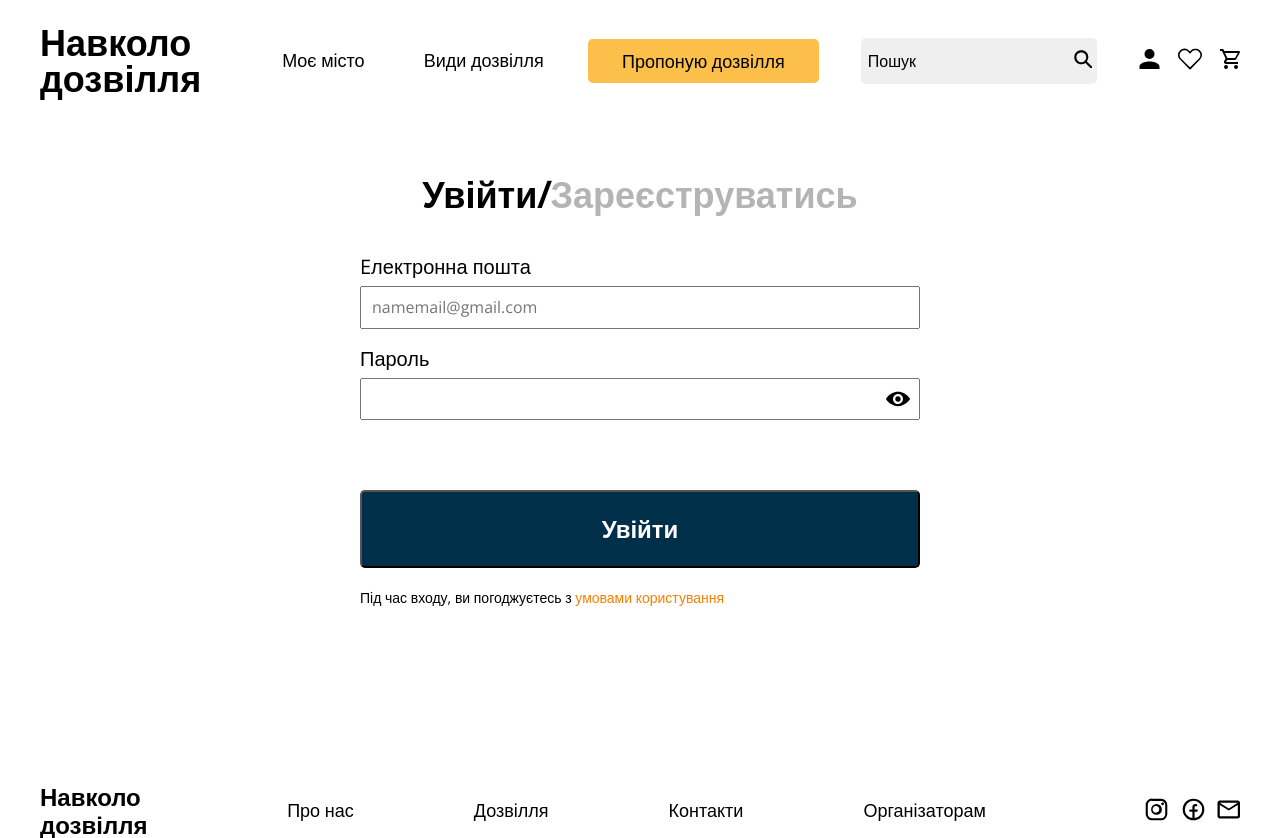
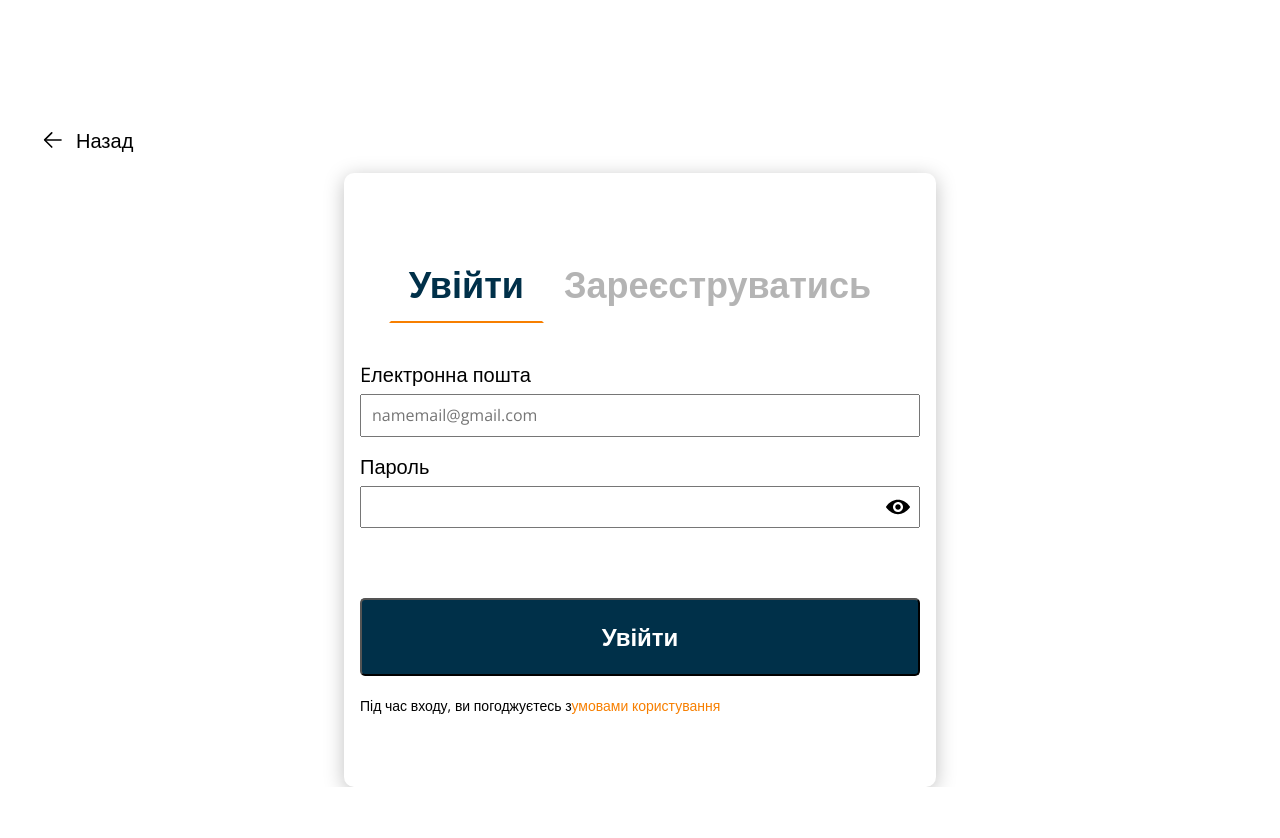
Before and after one commit to Olyazarichna/marketplace, a Next.js app: page /logInPage in a window 1280 px wide. After the commit the page ends 800 px from the top, so only its background shows below. Built offline with nearby package versions, Linux system fonts and the light colour scheme.

Commit message:
change login page

```diff
--- a/src/app/cart/page.js
+++ b/src/app/cart/page.js
@@ -1,11 +1,13 @@
 import styles from "../page.module.scss";
+import Cart from "../components/Cart/Cart";
 
-const Cart = () => {
+const CartPage = () => {
     return (
         <section>
             <h2 style={{ color: "red", textAlign: "center" }}>Корзина товарів</h2>
+            {/* <Cart /> */}
         </section>
     );
 };
 
-export default Cart;
+export default CartPage;
--- a/src/app/components/Cart/Cart.jsx
+++ b/src/app/components/Cart/Cart.jsx
@@ -1,3 +1,4 @@
+'use client'
 import ProductList from '../ProductList/ProductList';
 import CartItem from '../CartItem/CartItem';
 import { useState } from 'react';
--- a/src/app/components/Header/Header.jsx
+++ b/src/app/components/Header/Header.jsx
@@ -83,7 +83,7 @@ const Header = () => {
           </button>
         </li>
         <li className={styles.btnList__item}>
-          <Link href="/cart" className={styles.btnList__btn}>
+          <Link href="/cartPage" className={styles.btnList__btn}>
             <svg
               className={styles.btnList__icon}
               xmlns="http://www.w3.org/2000/svg"
--- a/src/app/components/LogInForm/LogInForm.jsx
+++ b/src/app/components/LogInForm/LogInForm.jsx
@@ -7,6 +7,7 @@ const LogInForm = () => {
   const [email, setEmail] = useState("");
   const [password, setPassword] = useState("");
   const [showPassword, setShowPassword] = useState(false);
+  const [activeButton, setActiveButton] = useState("login");
 
   const onPasswordClick = () => {
     setShowPassword(!showPassword);
@@ -25,20 +26,48 @@ const LogInForm = () => {
         break;
     }
   };
-  const handleSubmit = () => {
+  const handleSubmit = (e) => {
+    e.preventDefault();
     if (password.trim() === "" || email.trim === "") {
       alert("Email and password are required fields");
       return;
     }
-    console.log("send");
+    console.log("email", email);
+    console.log("password", password);
+  };
+  const handleSetActive = () => {
+    setActiveButton("register");
   };
 
   return (
-    <div className={styles.container}>
-      <h3 className={styles.heading}>
-        Увійти/<span className={styles.span}>Зареєструватись</span>
-      </h3>
-      <form className={styles.form} onSubmit={handleSubmit} autoComplete="off">
+    <div className={"container"}>
+      <Link href="/" className={styles.btn}>
+        Назад
+      </Link>
+      <div className={styles.formContainer}>
+        <div className={styles.btnWrapper}>
+          <button
+            className={`${styles.headingBtn} ${
+              activeButton === "login" ? styles.active : ""
+            }`}
+            onClick={() => setActiveButton("login")}
+          >
+            Увійти
+          </button>
+          <button
+            className={`${styles.spanBtn} ${
+              activeButton === "register" ? styles.active : ""
+            }`}
+            onClick={handleSetActive}
+          >
+            Зареєструватись
+          </button>
+        </div>
+        <form
+          className={styles.form}
+          onSubmit={handleSubmit}
+          autoComplete="off"
+        >
           <div className={styles.form__wrapper}>
             <label htmlFor="email" className={styles.form__label}>
               Eлектронна пошта
@@ -83,16 +112,17 @@ const LogInForm = () => {
             </button>
           </div>
           <button type="submit" className={styles.form__btn}>
-          Увійти
+            {activeButton === "login" ? "Увійти" : "Зареєструватись"}
           </button>
         </form>
         <span className={styles.info}>
-        Під час входу, ви погоджуєтесь з{" "}
+          Під час входу, ви погоджуєтесь з
           <Link href="" className={styles.info__accent}>
             умовами користування
           </Link>
         </span>
       </div>
+    </div>
   );
 };
 
--- a/src/app/components/LogInForm/LogInForm.module.scss
+++ b/src/app/components/LogInForm/LogInForm.module.scss
@@ -1,22 +1,63 @@
 @import "../../../scss/utils/mixin";
-.container {
-  margin: 0 auto;
+.formContainer {
+  margin: 20px auto 0;
   padding: 20px;
+  border-radius: 10px;
+  box-shadow: 0 4px 20px 0 rgba(0, 0, 0, 0.25);
   @include mq(tablet) {
-    padding: 77px 16px;
+    padding: 73px 16px;
     width: 592px;
   }
 }
-.heading {
-  text-align: center;
-  font-size: 24px;
+.btn {
+  margin-top: 127px;
+  display: flex;
+  font-size: 20px;
+  align-items: center;
+  background-color: transparent;
+  border-color: transparent;
+  transition: all ease-in-out 300ms;
+  width: 95px;
+  &:before {
+    margin-right: 10px;
+    display: inline-block;
+    content: "";
+    background: url("../../../../public/icons/back.svg");
+    width: 26px;
+    height: 26px;
+    background-size: contain;
+    background-repeat: no-repeat;
+  }
+
+  &:hover,
+  &:focus {
+    cursor: pointer;
+    border-bottom: 2px solid #f77f00;
+  }
+}
+.btnWrapper {
+  display: flex;
+  justify-content: center;
+  font-size: 16px;
   font-weight: 700;
   @include mq(tablet) {
+    font-size: 24px;
+  }
+  @include mq(desktop) {
     font-size: 36px;
   }
 }
-.span {
+.headingBtn,
+.spanBtn {
+  background-color: transparent;
+  border-color: transparent;
   color: #b4b4b4;
+  padding: 16px 18px;
+}
+
+.active {
+  color: var(--form-btn-bg);
+  border-bottom: 2px solid #f77f00;
 }
 .form {
   display: flex;
--- a/src/app/layout.js
+++ b/src/app/layout.js
@@ -16,9 +16,9 @@ export default function RootLayout({ children }) {
   return (
     <html lang="en">
       <body className={open_sans.className}>
-        <Header />
+        {/* <Header /> */}
         {children}
-        <Footer />
+        {/* <Footer /> */}
       </body>
     </html>
   )
```
Also changed, not shown: src/app/page.js (+7 -0 lines), public/icons/back.svg (added). Lines whose indentation alone changed are shown as unchanged.
